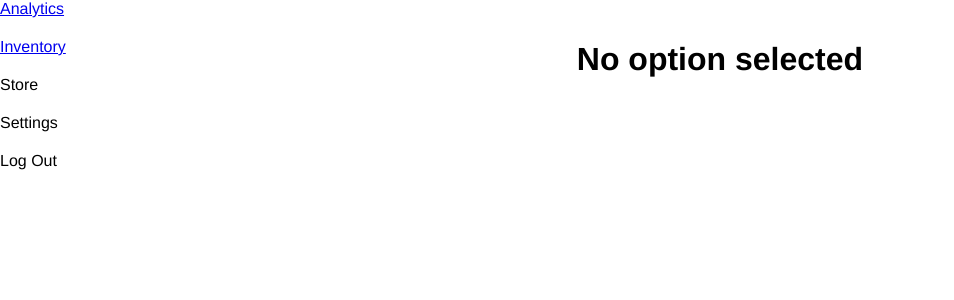
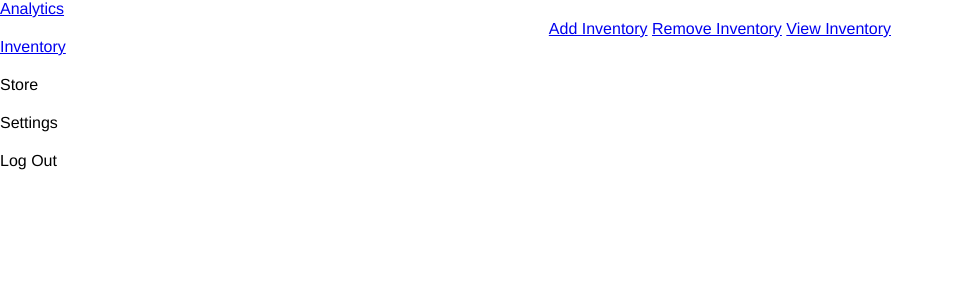
Before and after one commit to vznh/inventoree, a Python web app: template templates/base.html in a window 1280 px wide; the page is wider, and only the part inside the window is pictured. Shown: the top 300 px of that part, without its empty margins (0-954 px from the left). Run offline with Jinja, Linux system fonts and the light colour scheme; the template is opened without the code that fills it, so the values that code supplies are empty.

Commit message:
setting up HTML

```diff
--- a/templates/base.html
+++ b/templates/base.html
@@ -18,7 +18,11 @@
     </div>
     <div class="body">
       <div class="content">
-        <h1>No option selected</h1>
+        <div style="text-align: center;">
+          <a class="et_pb_button" title="options" href="https://www.youtube.com">Add Inventory</a>
+          <a class="et_pb_button" title="options" href="https://www.google.com">Remove Inventory</a>
+          <a class="et_pb_button" title="options" href="https://chat.openai.com/?model=text-davinci-002-render-sha">View Inventory</a>
+        </div>
       </div>
     </div>
   </div>
```
